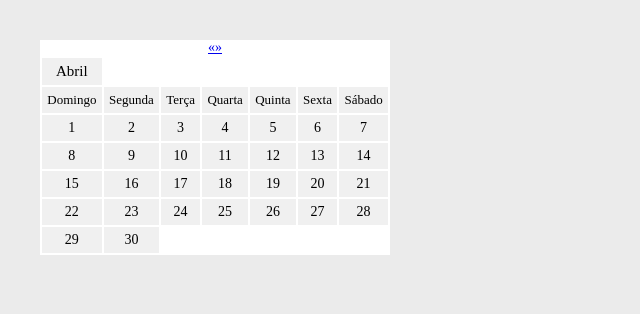
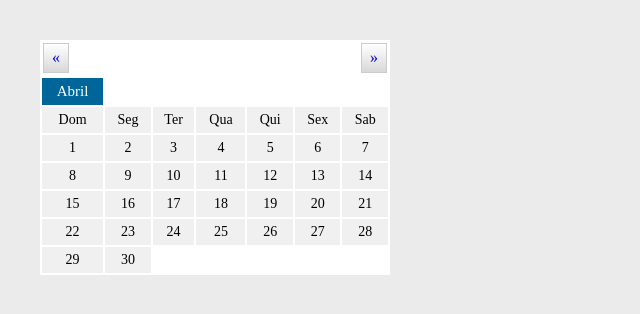
Before and after one commit to williamisfranciscodasilva/calendario, a PHP site: page / in a window 1280 px wide. Shown: the top 314 px of the page, without its empty margins (0-640 px from the left). Run offline with PHP 8.4, Linux system fonts and the light colour scheme.

Commit message:
alterações nos arquivos calendario.php, style.css, e functions.js para que o calendario permita trocar de mes quando clicar nas setas

```diff
--- a/calendario.php
+++ b/calendario.php
@@ -20,13 +20,13 @@
             'Sat'
         );
         $diasSemana = array(
-            'Domingo',
-            'Segunda',
-            'Terça',
-            'Quarta',
-            'Quinta',
-            'Sexta',
-            'Sábado'
+            'Dom',
+            'Seg',
+            'Ter',
+            'Qua',
+            'Qui',
+            'Sex',
+            'Sab'
         );
         $arrayMes = array(
             1 => 'Janeiro',
--- a/css/style.css
+++ b/css/style.css
@@ -9,6 +9,9 @@ body{
     font-size: 14px;
     text-align: center;
 }
+.calendario table{
+    width: 100%;
+}
 .calendario .mes{
     display: none;
 }
@@ -18,7 +21,29 @@ body{
 }
 .calendario .mes_title{
     font-size: 15px;
+    color: white;
 }
-.calendario .dias_title{
-    font-size: 13px;
+.calendario .mes_title td{
+    background: #069;
 }
+
+.calendario #volta, .calendario #vai{
+    padding: 5px 8px;
+    font-size: 16px;
+    text-decoration: none;
+    background: linear-gradient(to bottom, #fff, #ccc 130%);
+    border: 1px solid #ccc;
+    margin: 3px;
+}
+
+.calendario #volta:hover, .calendario #vai:hover{
+    background: linear-gradient(to bottom, #ccc, #fff 130%);
+}
+
+.calendario #volta{
+    float: left;
+}
+
+.calendario #vai{
+    float: right;
+}
--- a/js/functions.js
+++ b/js/functions.js
@@ -2,4 +2,28 @@ $(function(){
     var data = new Date();
     var mesAtual = data.getMonth()+1;
     $('#mes_'+mesAtual).show();
+    function hideShow(){
+        if(mesAtual > 12){
+            mesAtual = 1;
+        }
+        else if(mesAtual < 1){
+            mesAtual = 12;
+        }
+        $('.mes').hide();
+        $('#mes_'+mesAtual).show();
+    }
+
+    $('#vai').on('click', function(e){
+        e.preventDefault();
+        mesAtual ++;
+        hideShow();
+        return false;
+    });
+
+    $('#volta').on('click', function(e){
+        e.preventDefault();
+        mesAtual --;
+        hideShow();
+        return false;
+    });
 });
```
